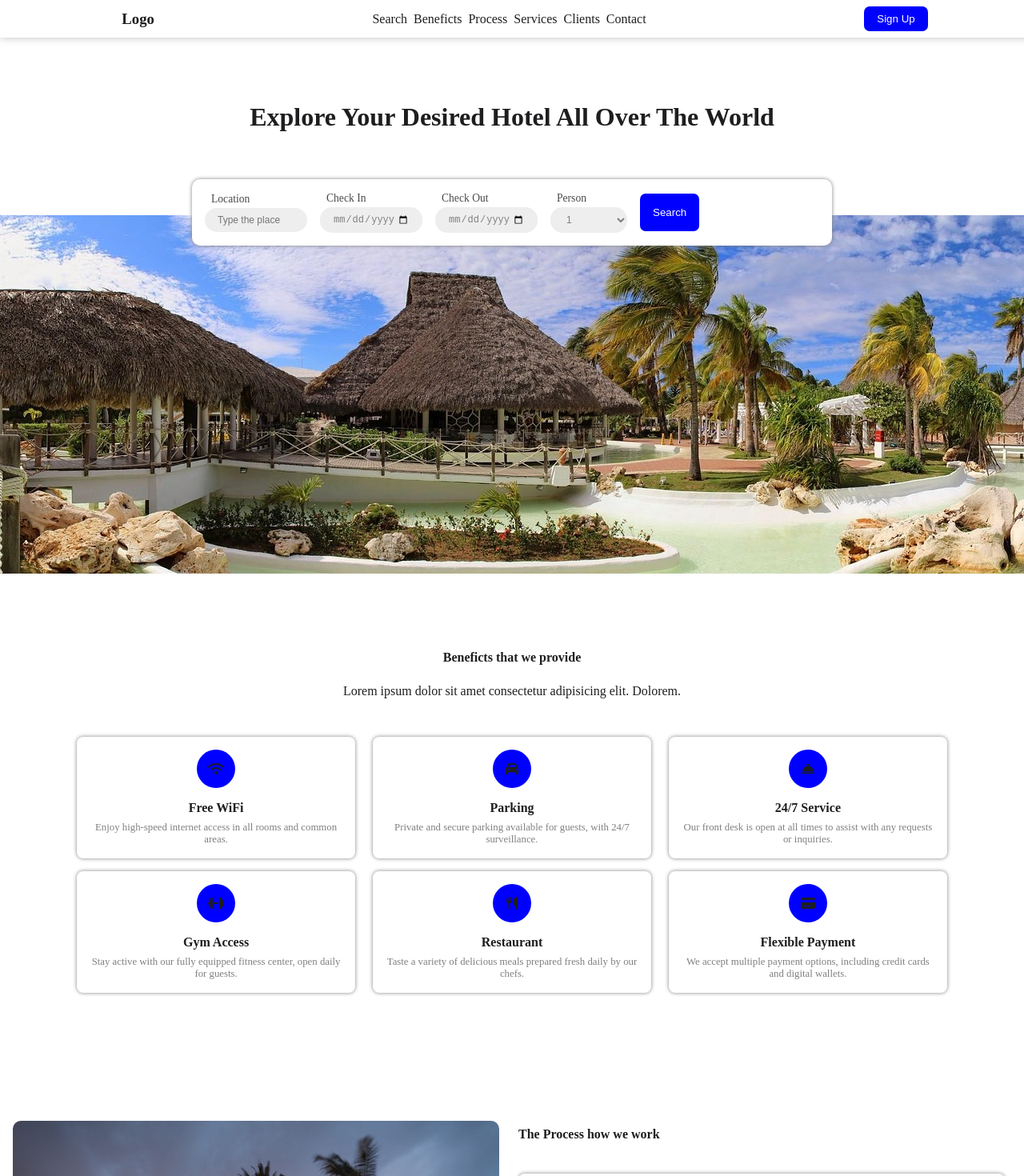
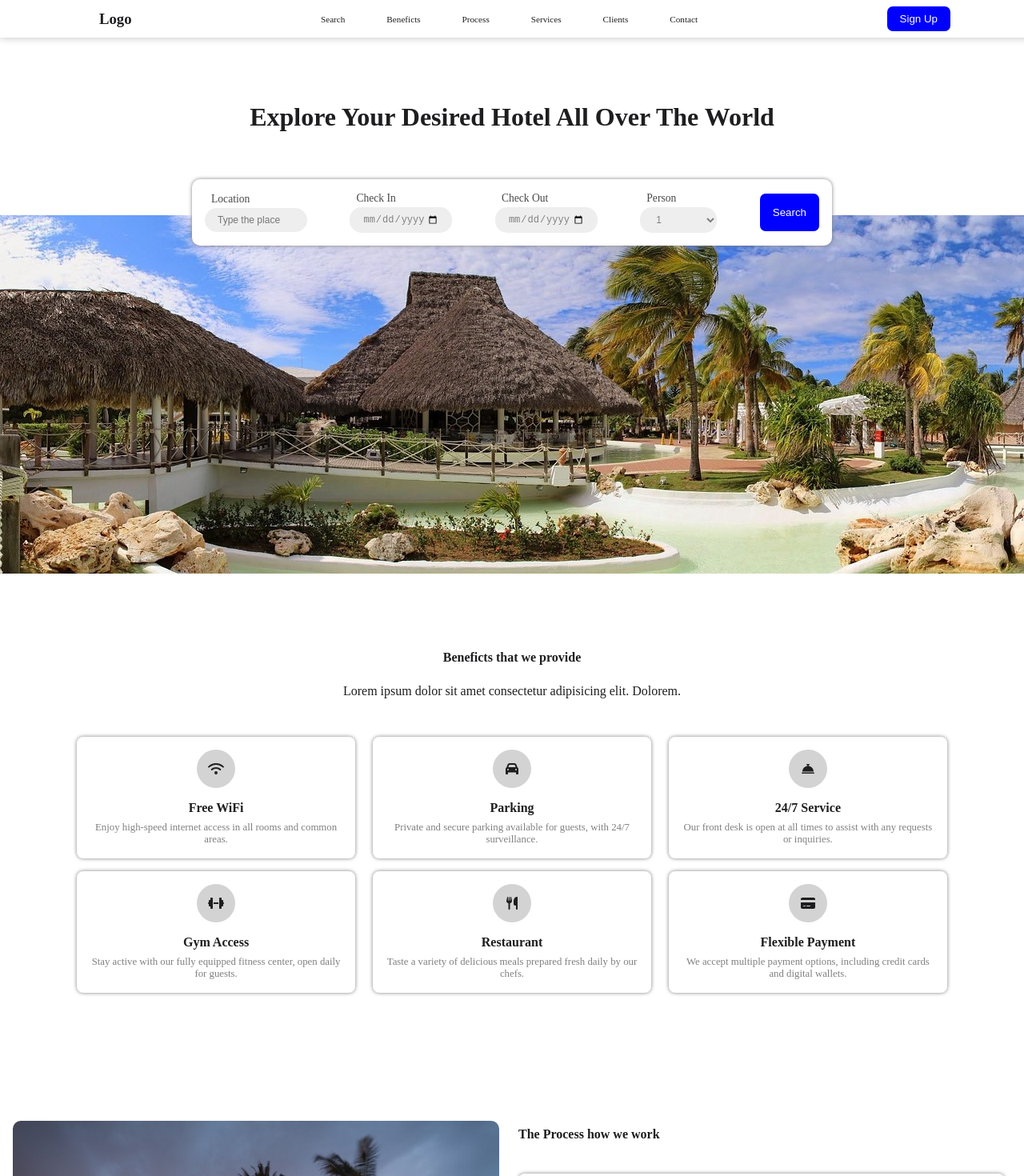
Before and after one commit to Animator55/HotelLanding, a React (Vite) app: page / in a window 1280 px wide. Shown: the top 1470 px of the page at 80% size. Built offline with nearby package versions, Linux system fonts and the light colour scheme.

Commit message:
minimal css changes

```diff
--- a/src/assets/beneficts.css
+++ b/src/assets/beneficts.css
@@ -20,7 +20,7 @@
     text-align: center;
 }
 .beneficts-grid > div > .icon {
-    background-color: blue;
+    background-color: lightgray;
     min-width: 3rem;
     height: 3rem;
     display: flex;
--- a/src/assets/header.css
+++ b/src/assets/header.css
@@ -37,6 +37,7 @@
     position: absolute;
     align-items: center;
     gap: 1rem;
+    justify-content: space-between;
     z-index: 2;
 }
 
--- a/src/assets/navbar.css
+++ b/src/assets/navbar.css
@@ -13,7 +13,9 @@
 .navigation-list {
     display: flex;
     align-items: center;
-    gap: .5rem;
+    width: 40%;
+    justify-content: space-around;
+    gap: .7rem;
     padding: 0;
     margin: 0;
 }
@@ -22,6 +24,7 @@
     background-color: transparent;
     color: var(--cblack);
     text-decoration: none;
+    font-size: .7rem;
 }
 
 .sign-in {
```
